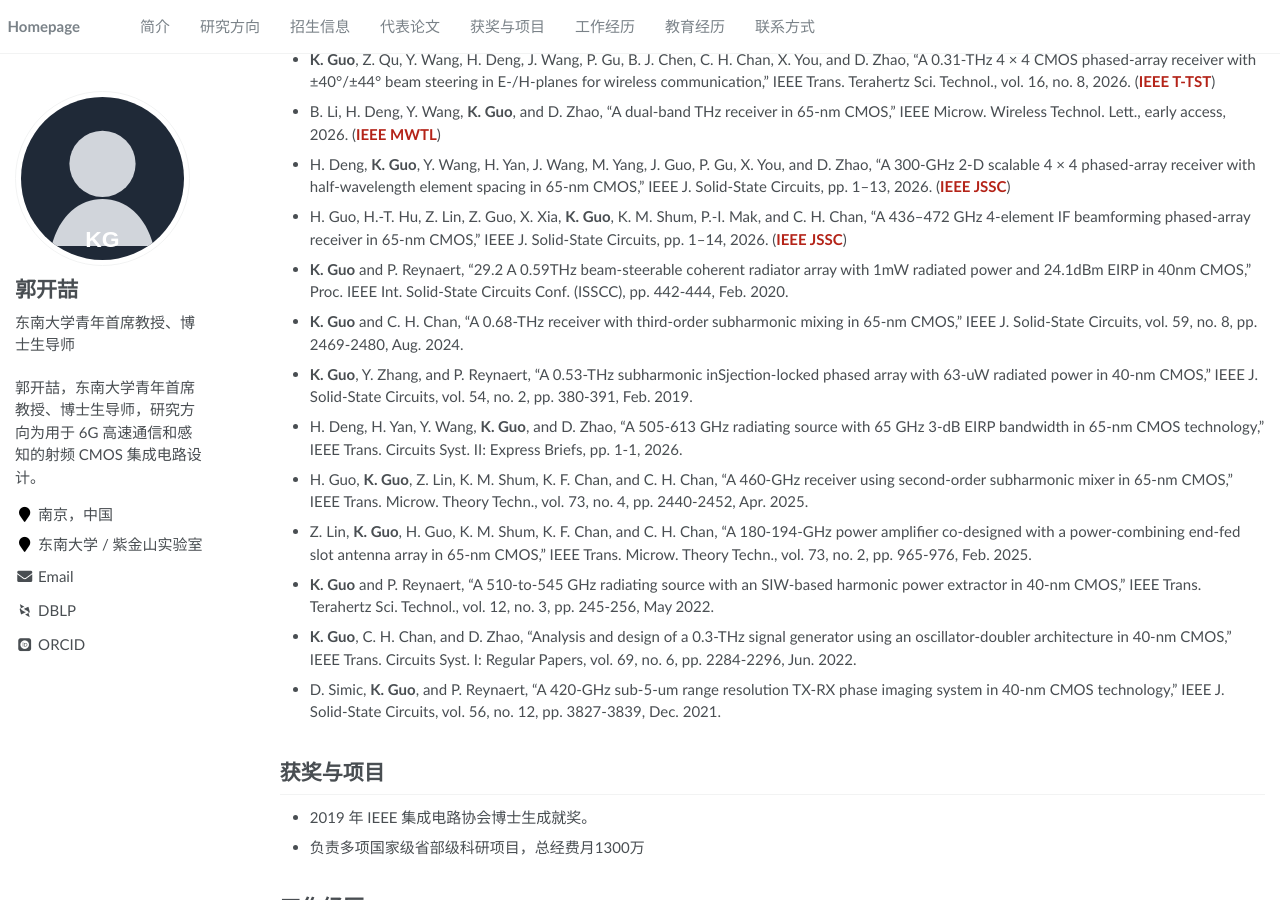
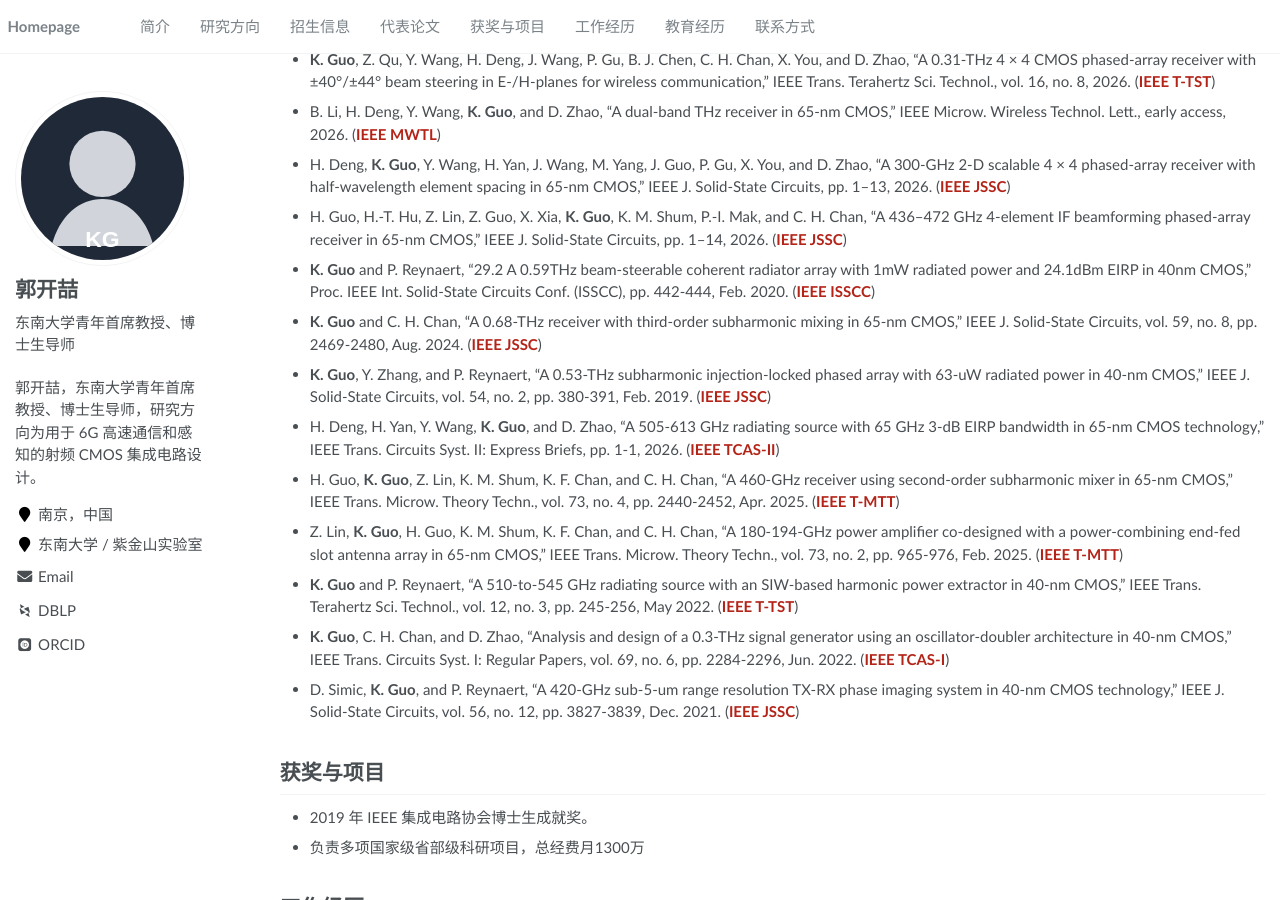
Before and after one commit to jiaruihe80-crypto/guo-lab-demo, a Jekyll site: the page built from _pages/about.md, in a window 1280 px wide and 900 px high, scrolled down 743 px. Built offline with Jekyll 4.4.1, drawn with Linux system fonts in a browser that asks for light colours; some web fonts are replaced.

Commit message:
Update about.md
0827_2

```diff
--- a/_pages/about.md
+++ b/_pages/about.md
@@ -53,23 +53,23 @@ redirect_from:
 
 - H. Guo, H.-T. Hu, Z. Lin, Z. Guo, X. Xia, **K. Guo**, K. M. Shum, P.-I. Mak, and C. H. Chan, "A 436–472 GHz 4-element IF beamforming phased-array receiver in 65-nm CMOS," IEEE J. Solid-State Circuits, pp. 1–14, 2026. (<span style="color:#b42318; font-weight:700;">IEEE JSSC</span>)
 
-- **K. Guo** and P. Reynaert, "29.2 A 0.59THz beam-steerable coherent radiator array with 1mW radiated power and 24.1dBm EIRP in 40nm CMOS," Proc. IEEE Int. Solid-State Circuits Conf. (ISSCC), pp. 442-444, Feb. 2020.
+- **K. Guo** and P. Reynaert, "29.2 A 0.59THz beam-steerable coherent radiator array with 1mW radiated power and 24.1dBm EIRP in 40nm CMOS," Proc. IEEE Int. Solid-State Circuits Conf. (ISSCC), pp. 442-444, Feb. 2020. (<span style="color:#b42318; font-weight:700;">IEEE ISSCC</span>)
 
-- **K. Guo** and C. H. Chan, "A 0.68-THz receiver with third-order subharmonic mixing in 65-nm CMOS," IEEE J. Solid-State Circuits, vol. 59, no. 8, pp. 2469-2480, Aug. 2024.
+- **K. Guo** and C. H. Chan, "A 0.68-THz receiver with third-order subharmonic mixing in 65-nm CMOS," IEEE J. Solid-State Circuits, vol. 59, no. 8, pp. 2469-2480, Aug. 2024. (<span style="color:#b42318; font-weight:700;">IEEE JSSC</span>)
 
-- **K. Guo**, Y. Zhang, and P. Reynaert, "A 0.53-THz subharmonic inSjection-locked phased array with 63-uW radiated power in 40-nm CMOS," IEEE J. Solid-State Circuits, vol. 54, no. 2, pp. 380-391, Feb. 2019.
+- **K. Guo**, Y. Zhang, and P. Reynaert, "A 0.53-THz subharmonic injection-locked phased array with 63-uW radiated power in 40-nm CMOS," IEEE J. Solid-State Circuits, vol. 54, no. 2, pp. 380-391, Feb. 2019. (<span style="color:#b42318; font-weight:700;">IEEE JSSC</span>)
 
-- H. Deng, H. Yan, Y. Wang, **K. Guo**, and D. Zhao, "A 505-613 GHz radiating source with 65 GHz 3-dB EIRP bandwidth in 65-nm CMOS technology," IEEE Trans. Circuits Syst. II: Express Briefs, pp. 1-1, 2026.
+- H. Deng, H. Yan, Y. Wang, **K. Guo**, and D. Zhao, "A 505-613 GHz radiating source with 65 GHz 3-dB EIRP bandwidth in 65-nm CMOS technology," IEEE Trans. Circuits Syst. II: Express Briefs, pp. 1-1, 2026. (<span style="color:#b42318; font-weight:700;">IEEE TCAS-II</span>)
 
-- H. Guo, **K. Guo**, Z. Lin, K. M. Shum, K. F. Chan, and C. H. Chan, "A 460-GHz receiver using second-order subharmonic mixer in 65-nm CMOS," IEEE Trans. Microw. Theory Techn., vol. 73, no. 4, pp. 2440-2452, Apr. 2025.
+- H. Guo, **K. Guo**, Z. Lin, K. M. Shum, K. F. Chan, and C. H. Chan, "A 460-GHz receiver using second-order subharmonic mixer in 65-nm CMOS," IEEE Trans. Microw. Theory Techn., vol. 73, no. 4, pp. 2440-2452, Apr. 2025. (<span style="color:#b42318; font-weight:700;">IEEE T-MTT</span>)
 
-- Z. Lin, **K. Guo**, H. Guo, K. M. Shum, K. F. Chan, and C. H. Chan, "A 180-194-GHz power amplifier co-designed with a power-combining end-fed slot antenna array in 65-nm CMOS," IEEE Trans. Microw. Theory Techn., vol. 73, no. 2, pp. 965-976, Feb. 2025.
+- Z. Lin, **K. Guo**, H. Guo, K. M. Shum, K. F. Chan, and C. H. Chan, "A 180-194-GHz power amplifier co-designed with a power-combining end-fed slot antenna array in 65-nm CMOS," IEEE Trans. Microw. Theory Techn., vol. 73, no. 2, pp. 965-976, Feb. 2025. (<span style="color:#b42318; font-weight:700;">IEEE T-MTT</span>)
 
-- **K. Guo** and P. Reynaert, "A 510-to-545 GHz radiating source with an SIW-based harmonic power extractor in 40-nm CMOS," IEEE Trans. Terahertz Sci. Technol., vol. 12, no. 3, pp. 245-256, May 2022.
+- **K. Guo** and P. Reynaert, "A 510-to-545 GHz radiating source with an SIW-based harmonic power extractor in 40-nm CMOS," IEEE Trans. Terahertz Sci. Technol., vol. 12, no. 3, pp. 245-256, May 2022. (<span style="color:#b42318; font-weight:700;">IEEE T-TST</span>)
 
-- **K. Guo**, C. H. Chan, and D. Zhao, "Analysis and design of a 0.3-THz signal generator using an oscillator-doubler architecture in 40-nm CMOS," IEEE Trans. Circuits Syst. I: Regular Papers, vol. 69, no. 6, pp. 2284-2296, Jun. 2022.
+- **K. Guo**, C. H. Chan, and D. Zhao, "Analysis and design of a 0.3-THz signal generator using an oscillator-doubler architecture in 40-nm CMOS," IEEE Trans. Circuits Syst. I: Regular Papers, vol. 69, no. 6, pp. 2284-2296, Jun. 2022. (<span style="color:#b42318; font-weight:700;">IEEE TCAS-I</span>)
 
-- D. Simic, **K. Guo**, and P. Reynaert, "A 420-GHz sub-5-um range resolution TX-RX phase imaging system in 40-nm CMOS technology," IEEE J. Solid-State Circuits, vol. 56, no. 12, pp. 3827-3839, Dec. 2021.
+- D. Simic, **K. Guo**, and P. Reynaert, "A 420-GHz sub-5-um range resolution TX-RX phase imaging system in 40-nm CMOS technology," IEEE J. Solid-State Circuits, vol. 56, no. 12, pp. 3827-3839, Dec. 2021. (<span style="color:#b42318; font-weight:700;">IEEE JSSC</span>)
 
 <span class='anchor' id='honors'></span>
 
```
